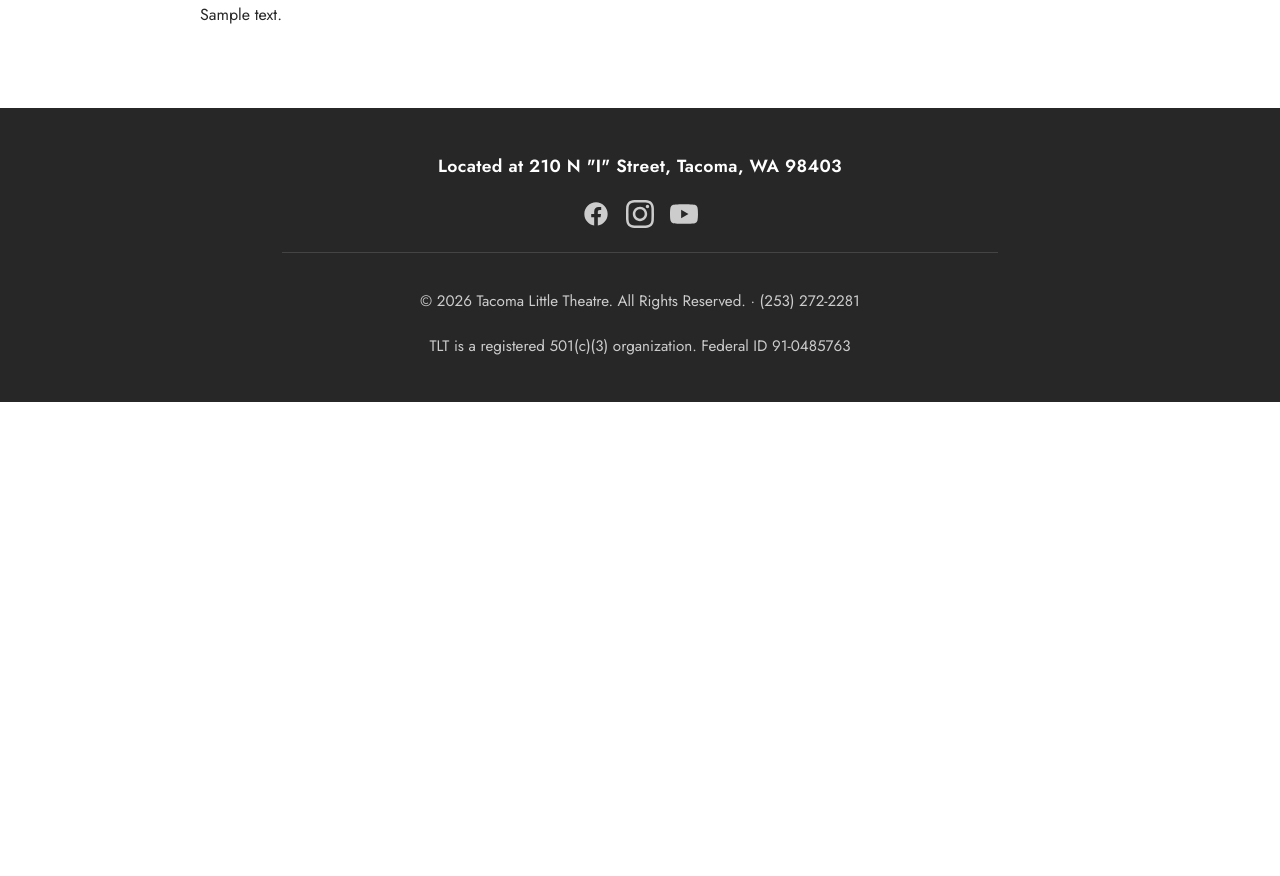
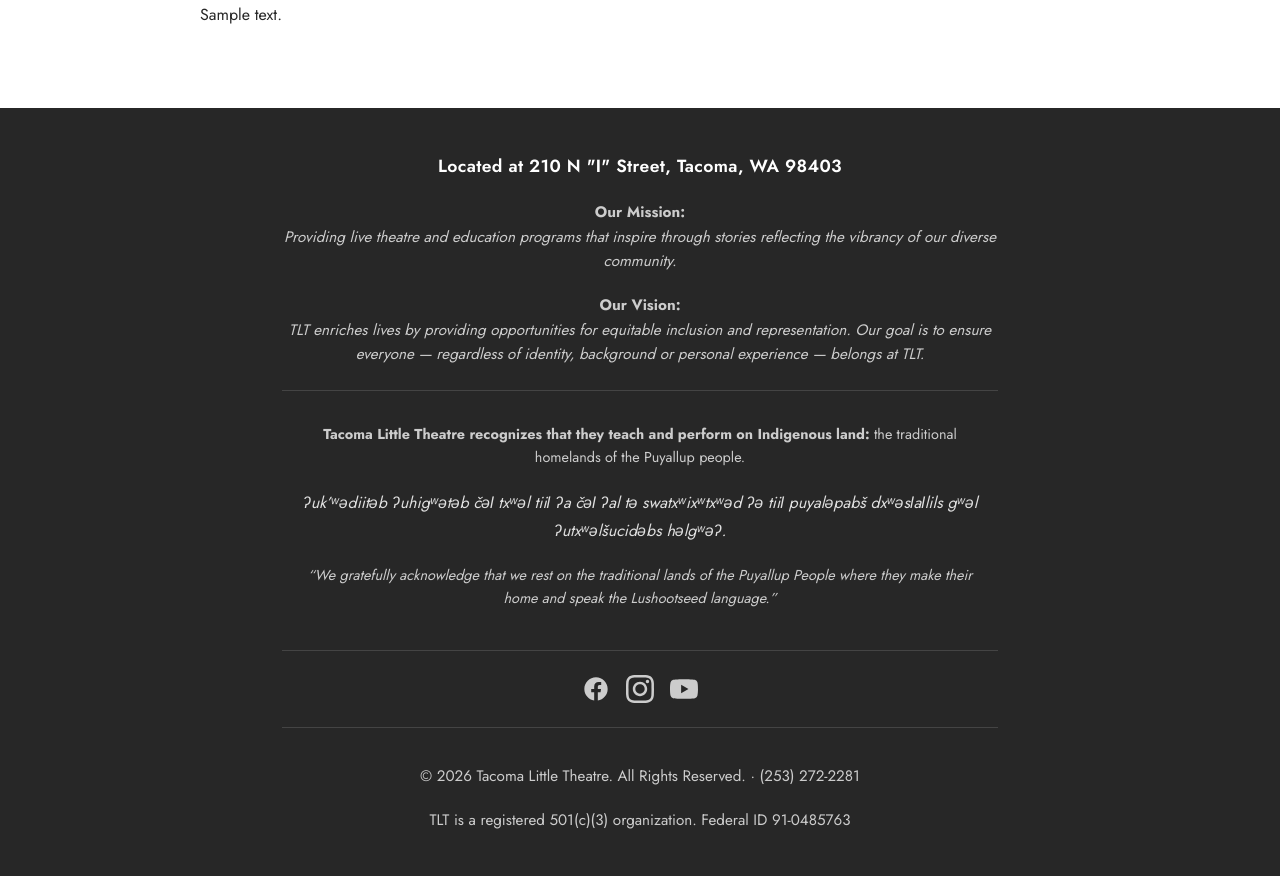
Before and after one commit to brytheatrics/tlt-website, a WordPress theme: template wordpress/themes/tlt/page.php in a window 1280 px wide. Shown: the part 281-1157 px from the top of the page. Before the commit the page ends 683 px from the top, so only its background shows below. Run offline with PHP 8.4 and a stand-in for WordPress, Linux system fonts and the light colour scheme; the site name, menu and one post (Sample post) are stand-ins, and other content is empty; some libraries are stand-ins or nearby versions.

Commit message:
Restore footer mission/vision/land-ack text as defaults
Earlier Customizer rewrite called tlt_setting() without defaults, so when
Customizer values were empty (unsaved), the mission/vision/land-ack sections
were hidden by the conditional blocks. Footer rendered with only the address
+ social row + copyright.

Fix: bake the original copy as defaults in tlt_setting() calls. Customizer
override still works when set; otherwise the original design renders.

Co-Authored-By: Claude Opus 4.7 (1M context) <noreply@anthropic.com>

```diff
--- a/wordpress/themes/tlt/footer.php
+++ b/wordpress/themes/tlt/footer.php
@@ -2,7 +2,8 @@
 /**
  * Footer. Reads address / phone / mission / vision / land acknowledgement /
  * social links from the WordPress Customizer (Appearance → Customize).
- * Falls back to sensible defaults if Customizer values aren't set.
+ * Defaults baked in match the original design — visible even before anyone
+ * touches the Customizer.
  */
 $addr_street = tlt_setting( 'tlt_address_street', '210 N "I" Street' );
 $addr_city   = tlt_setting( 'tlt_address_city', 'Tacoma' );
@@ -10,10 +11,11 @@ $addr_state  = tlt_setting( 'tlt_address_state', 'WA' );
 $addr_zip    = tlt_setting( 'tlt_address_zip', '98403' );
 $phone       = tlt_setting( 'tlt_phone', '(253) 272-2281' );
 $fed_id      = tlt_setting( 'tlt_federal_id', '91-0485763' );
-$mission     = tlt_setting( 'tlt_mission_text' );
-$vision      = tlt_setting( 'tlt_vision_text' );
-$land_en     = tlt_setting( 'tlt_land_ack_english' );
-$land_lush   = tlt_setting( 'tlt_land_ack_lushootseed' );
+
+$mission = tlt_setting( 'tlt_mission_text', 'Providing live theatre and education programs that inspire through stories reflecting the vibrancy of our diverse community.' );
+$vision  = tlt_setting( 'tlt_vision_text', 'TLT enriches lives by providing opportunities for equitable inclusion and representation. Our goal is to ensure everyone — regardless of identity, background or personal experience — belongs at TLT.' );
+$land_en = tlt_setting( 'tlt_land_ack_english', 'Tacoma Little Theatre recognizes that they teach and perform on Indigenous land: the traditional homelands of the Puyallup people.' );
+$land_lush = tlt_setting( 'tlt_land_ack_lushootseed', "ʔuk\u{2019}ʷədiitəb ʔuhigʷətəb čəɫ txʷəl tiiɫ ʔa čəɫ ʔal tə swatxʷixʷtxʷəd ʔə tiiɫ puyaləpabš dxʷəsɫaɫlils gʷəl ʔutxʷəlšucidəbs həlgʷəʔ." );
 
 $fb = tlt_setting( 'tlt_social_facebook', 'https://www.facebook.com/tacomalittletheatre/' );
 $ig = tlt_setting( 'tlt_social_instagram', 'http://instagram.com/tacomalittletheatre' );
```
